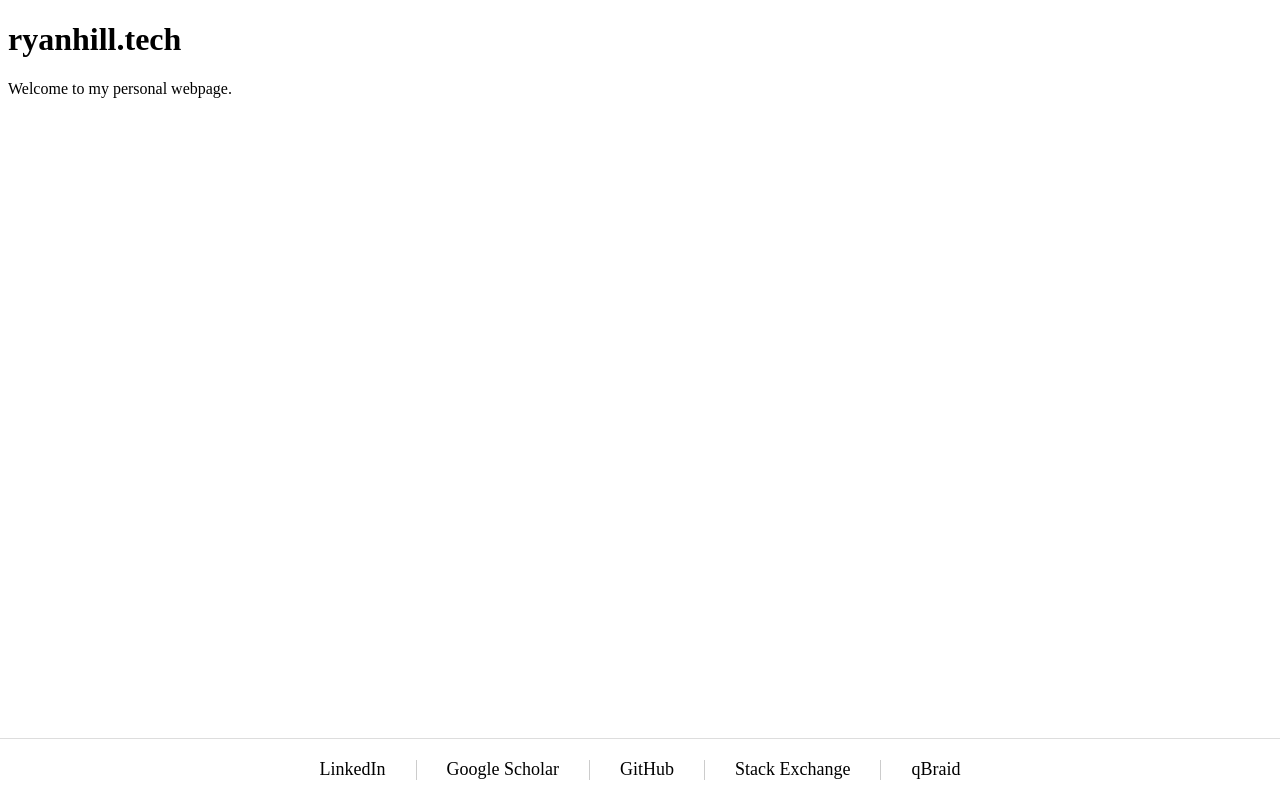
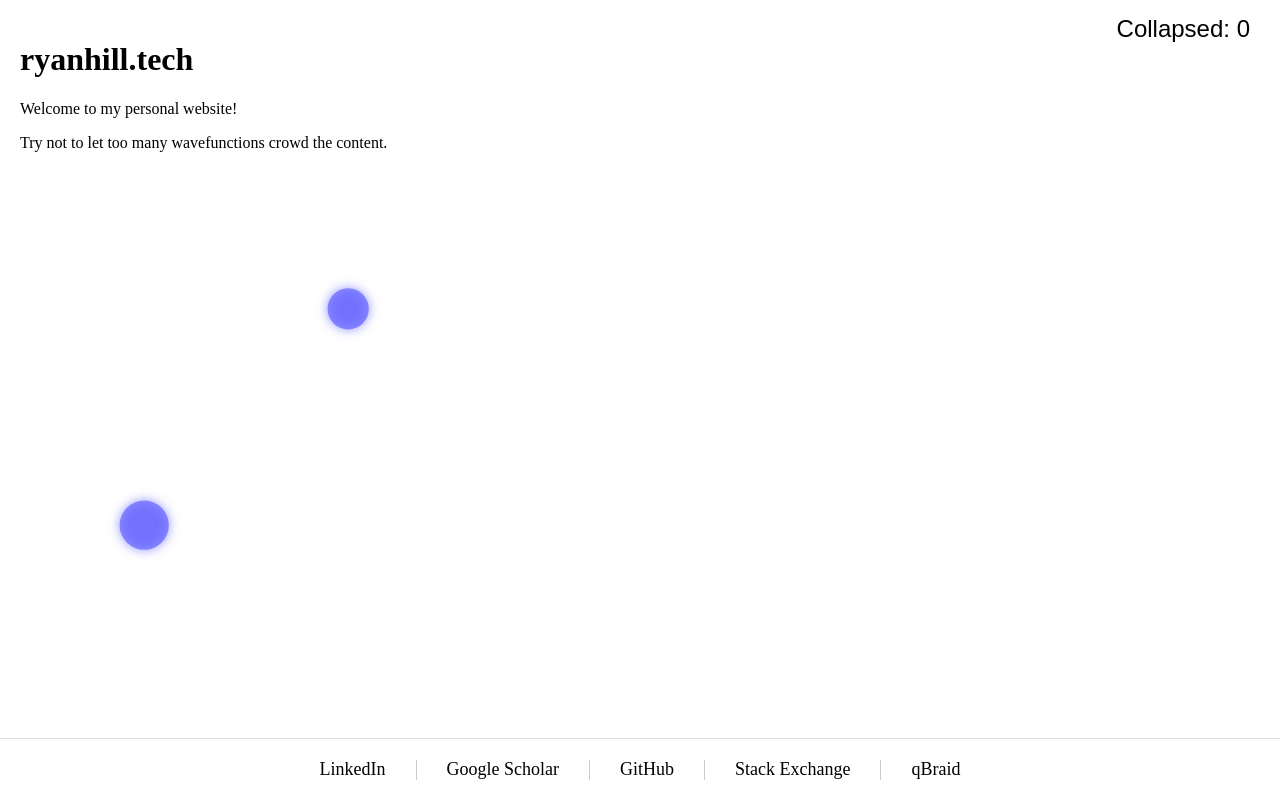
Before and after one commit to ryanhill1/ryanhill1.github.io, a website: page index.html in a window 1280 px wide. Drawn offline with Linux system fonts and the light colour scheme.

Commit message:
feat(game): added game and setup ci/cd workflows

```diff
--- /dev/null
+++ b/commitlint.config.js
@@ -0,0 +1 @@
+export default { extends: ['@commitlint/config-conventional'] };
--- a/index.html
+++ b/index.html
@@ -1,18 +1,189 @@
-<!DOCTYPE html>
+<!doctype html>
 <html lang="en">
   <head>
-    <meta charset="UTF-8">
-    <meta name="viewport" content="width=device-width, initial-scale=1.0">
+    <meta charset="UTF-8" />
     <title>ryanhill.tech</title>
+    <style>
+      body {
+        margin: 0;
+        overflow: hidden;
+      }
+
+      #content {
+        position: relative;
+        z-index: 1;
+        padding: 20px;
+      }
+
+      #gameCanvas {
+        position: fixed;
+        top: 0;
+        left: 0;
+        z-index: 0;
+      }
+
+      #counter {
+        position: fixed;
+        top: 10px;
+        right: 20px;
+        z-index: 2;
+        font-size: 24px;
+        color: #000;
+        background-color: rgba(255, 255, 255, 0.7);
+        padding: 5px 10px;
+        border-radius: 5px;
+        font-family: Arial, sans-serif;
+      }
+    </style>
   </head>
   <body>
+    <div id="content">
       <h1>ryanhill.tech</h1>
-    <p>Welcome to my personal webpage.</p>
+      <p>Welcome to my personal website!</p>
+      <p>Try not to let too many wavefunctions crowd the content.</p>
+    </div>
+
+    <div id="counter">Collapsed: 0</div>
+
+    <canvas id="gameCanvas"></canvas>
+
+    <script>
+      const canvas = document.getElementById('gameCanvas');
+      const ctx = canvas.getContext('2d');
+      resizeCanvas();
+
+      window.addEventListener('resize', resizeCanvas);
+
+      function resizeCanvas() {
+        canvas.width = window.innerWidth;
+        canvas.height = window.innerHeight;
+      }
+
+      let waveFunctions = [];
+
+      let collapseCount = 0;
+
+      const counterDisplay = document.getElementById('counter');
+      function updateCounter() {
+        counterDisplay.textContent = 'Collapsed: ' + collapseCount;
+      }
+
+      class WaveFunction {
+        constructor() {
+          this.radius = 20 + Math.random() * 30; // Random radius between 20 and 50
+          this.x =
+            Math.random() * (canvas.width - 2 * this.radius) + this.radius;
+          this.y =
+            Math.random() * (canvas.height - 2 * this.radius) + this.radius;
+          this.speedX = (Math.random() - 0.5) * 0.5; // Slower speed
+          this.speedY = (Math.random() - 0.5) * 0.5;
+          this.alpha = 0.7; // Initial transparency
+          this.isCollapsing = false; // Flag to check if collapsing
+          this.collapseDuration = 500; // Duration of the collapse animation in milliseconds
+          this.collapseStartTime = null; // Timestamp when collapse starts
+        }
+
+        draw() {
+          ctx.save();
+          ctx.beginPath();
+          ctx.globalAlpha = this.alpha;
+          ctx.fillStyle = 'rgba(100, 100, 255, 1)';
+          ctx.shadowColor = 'rgba(100, 100, 255, 1)';
+          ctx.shadowBlur = 15 * this.alpha; // Reduce shadow as it fades
+          ctx.arc(this.x, this.y, this.radius, 0, Math.PI * 2);
+          ctx.fill();
+          ctx.closePath();
+          ctx.restore();
+        }
+
+        update() {
+          if (this.isCollapsing) {
+            // Update alpha for fade-out effect
+            const elapsed = Date.now() - this.collapseStartTime;
+            this.alpha = Math.max(
+              0,
+              0.7 * (1 - elapsed / this.collapseDuration),
+            );
+
+            if (this.alpha <= 0) {
+              // Remove the wave function from the array
+              const index = waveFunctions.indexOf(this);
+              if (index > -1) {
+                waveFunctions.splice(index, 1);
+              }
+            }
+            return; // Skip movement updates during collapse
+          }
+
+          this.x += this.speedX;
+          this.y += this.speedY;
+
+          // Bounce off the walls
+          if (this.x + this.radius > canvas.width || this.x - this.radius < 0) {
+            this.speedX = -this.speedX;
+          }
+          if (
+            this.y + this.radius > canvas.height ||
+            this.y - this.radius < 0
+          ) {
+            this.speedY = -this.speedY;
+          }
+        }
+
+        collapse() {
+          this.isCollapsing = true;
+          this.collapseStartTime = Date.now();
+        }
+      }
+
+      // Add a new wave function every 2 seconds
+      setInterval(() => {
+        if (waveFunctions.length < 10) {
+          // Limit the number of wave functions
+          waveFunctions.push(new WaveFunction());
+        }
+      }, 2000);
+
+      // Animation loop
+      function animate() {
+        ctx.clearRect(0, 0, canvas.width, canvas.height);
+
+        waveFunctions.forEach((wf) => {
+          wf.update();
+          wf.draw();
+        });
+
+        requestAnimationFrame(animate);
+      }
+
+      animate();
+
+      canvas.addEventListener('click', function (event) {
+        const rect = canvas.getBoundingClientRect();
+        const clickX = event.clientX - rect.left;
+        const clickY = event.clientY - rect.top;
+
+        for (let i = waveFunctions.length - 1; i >= 0; i--) {
+          const wf = waveFunctions[i];
+          const distance = Math.hypot(wf.x - clickX, wf.y - clickY);
+          if (distance < wf.radius) {
+            if (!wf.isCollapsing) {
+              wf.collapse();
+
+              collapseCount++;
+              updateCounter();
+            }
+
+            break; // Remove this line if you want to collapse multiple overlapping wave functions
+          }
+        }
+      });
+    </script>
   </body>
 
   <head>
-    <meta charset="UTF-8">
-    <meta name="viewport" content="width=device-width, initial-scale=1.0">
+    <meta charset="UTF-8" />
+    <meta name="viewport" content="width=device-width, initial-scale=1.0" />
     <title>Links with Dividers</title>
     <style>
       .link-row {
@@ -56,11 +227,16 @@
     <div class="link-row">
       <a href="https://www.linkedin.com/in/ryan-james-hill/">LinkedIn</a>
       <div class="divider"></div>
-        <a href="https://scholar.google.com/citations?user=PHnZtT4AAAAJ&hl">Google Scholar</a>
+      <a href="https://scholar.google.com/citations?user=PHnZtT4AAAAJ&hl"
+        >Google Scholar</a
+      >
       <div class="divider"></div>
       <a href="https://github.com/ryanhill1">GitHub</a>
       <div class="divider"></div>
-        <a href="https://quantumcomputing.stackexchange.com/users/13991/ryanhill1?tab=profile">Stack Exchange</a>
+      <a
+        href="https://quantumcomputing.stackexchange.com/users/13991/ryanhill1?tab=profile"
+        >Stack Exchange</a
+      >
       <div class="divider"></div>
       <a href="https://docs.qbraid.com/">qBraid</a>
     </div>
```
Also changed, not shown: package.json (added, +22 -0 lines), .github/workflows/format.yml (added), .github/workflows/jekyll-gh-pages.yml, .github/workflows/static.yml (deleted), README.md, 5 other files. Lines whose indentation alone changed are shown as unchanged.
